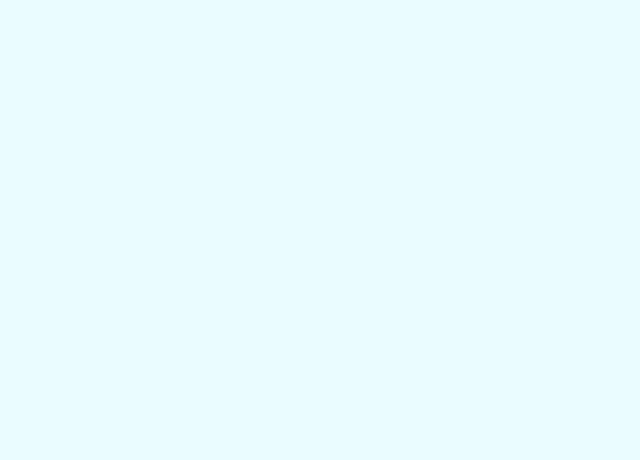
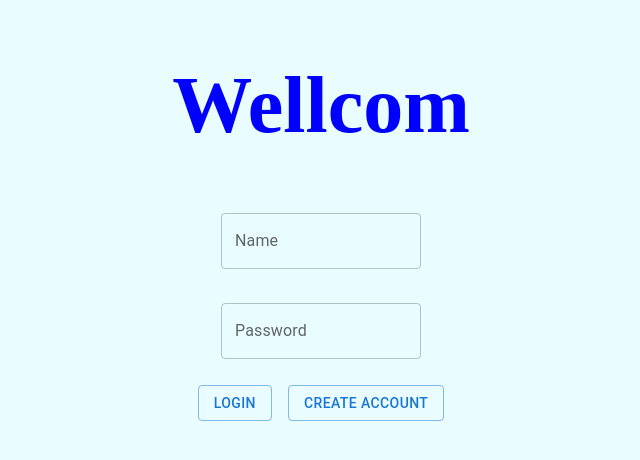
Before and after one commit to Rudi-Np/Correct-economics, a React (Create React App) app in the folder React/: page /loginuser in a window 1280 px wide. Before the commit this address had no page. Shown: the top 460 px of the page, without its empty margins (319-959 px from the left). Built offline with nearby package versions, Linux system fonts and the light colour scheme.

Commit message:
add the login for a user

```diff
--- a/React/package.json
+++ b/React/package.json
@@ -15,7 +15,7 @@
     "react-dom": "^18.3.1",
     "react-redux": "^9.1.2",
     "react-router-dom": "^7.0.1",
-    "react-scripts": "5.0.1",
+    "react-scripts": "^5.0.1",
     "redux": "^5.0.1",
     "styled-components": "^6.1.13",
     "web-vitals": "^2.1.4"
--- a/React/src/App.js
+++ b/React/src/App.js
@@ -1,5 +1,6 @@
 import Navigation from './components/Navigation';
 import LoginNewUser from './components/Login-newUser';
+import LoginUser from './components/Login-user';
 import Update from './components/Update';
 import './App.css';
 import { BrowserRouter as Router, Routes, Route } from 'react-router-dom';
@@ -12,6 +13,7 @@ function App() {
     <Routes>
       <Route path="/" element={<Home />} />
       <Route path="/loginnewuser" element={<LoginNewUser />} />
+      <Route path="/loginuser" element={<LoginUser />} />
       <Route path="/navigation" element={<Navigation />} />
       <Route path="/update" element={<Update />} />
       <Route path="/tracking" element={<Tracking />} />
--- /dev/null
+++ b/React/src/components/Login-user.js
@@ -0,0 +1,51 @@
+import * as React from 'react';
+import Box from '@mui/material/Box';
+import TextField from '@mui/material/TextField';
+import Button from '@mui/material/Button';
+import Stack from '@mui/material/Stack';
+import { useNavigate } from 'react-router-dom';
+
+
+
+
+const LoginUser = () => {
+    const navigate = useNavigate();
+
+
+
+      const handleCreatAccountClick = () => {
+        navigate('/loginnewuser');
+      };
+      const handleLoginClick = () => {
+        navigate('/navigation');
+      };
+
+    return (
+        <div style={{ marginTop: '60px' }}>
+             <h1 style={{ textAlign: 'center', color: 'blue',fontFamily: 'Cooper Black',fontSize:'80px' }}>Wellcom</h1>
+    <Box
+      component="form"
+      sx={{ display: 'flex',
+        flexDirection: 'column',
+        alignItems: 'center', '& > :not(style)': { m: 1, width: '25ch' } }}
+      noValidate
+      autoComplete="off"
+    >
+      <TextField id="outlined-basic" label="Name" variant="outlined" />
+      <br></br>
+      <TextField id="outlined-basic" label="Password" variant="outlined" />
+
+    </Box>
+    <br></br>
+
+  <Stack direction="row" spacing={2} sx={{ justifyContent: 'center' }}>
+   <Button variant="outlined" onClick={() => handleLoginClick()}>Login</Button>
+  <Button variant="outlined" onClick={() => handleCreatAccountClick()}>Create account</Button>
+
+  </Stack>
+
+        </div>
+    );
+}
+
+export default LoginUser;
--- a/React/src/components/home.js
+++ b/React/src/components/home.js
@@ -15,7 +15,7 @@ const Home = () => {
         <div style={{ display: 'flex', justifyContent: 'center', alignItems: 'center', height: '100vh' }}>
             <div>
                 <h1 style={{ textAlign: 'center', color: 'blue', fontFamily: 'Cooper Black', fontSize: '160px' }}>Correct Economics</h1>
-                <Link to="/loginnewuser">
+                <Link to="/loginuser">
                 <HomeIcon />
                 </Link>
             </div>
```
Also changed, not shown: 1 other file (tests, documents, lock files or other folders).
